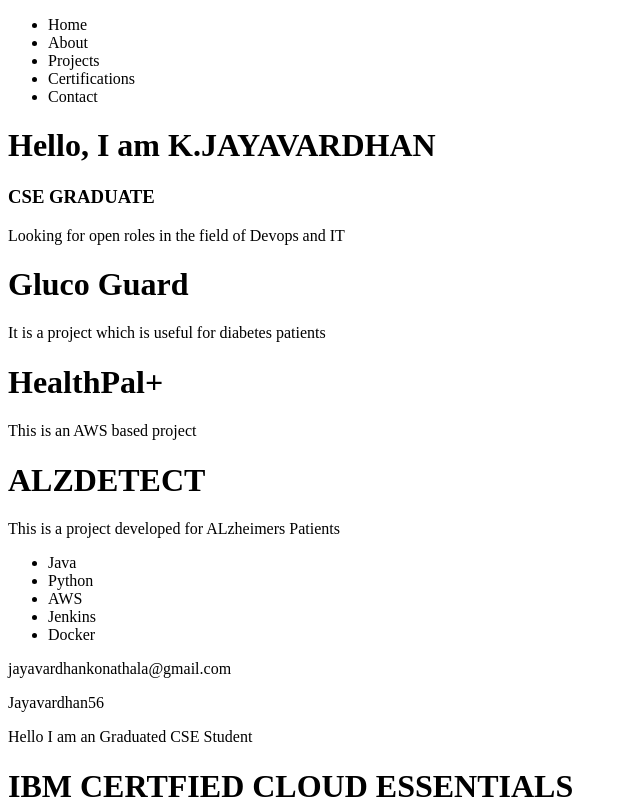
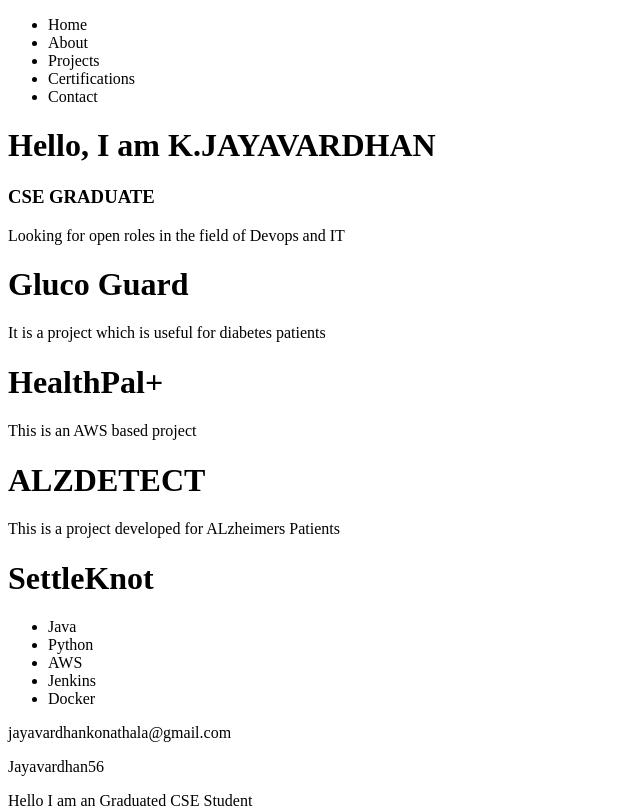
Before and after one commit to Jayavardhan56/My-Portfolio, a React app in the folder portfolio/: page / in a window 1280 px wide. Shown: the top 808 px of the page, without its empty margins (0-640 px from the left). Built offline with nearby package versions, Linux system fonts and the light colour scheme; the HTML template or start-up script is replaced by a standard one.

Commit message:
Add SettleKnot project to Projects component

```diff
--- a/portfolio/src/components/Projects.jsx
+++ b/portfolio/src/components/Projects.jsx
@@ -7,6 +7,7 @@ export default function Projects(){
         <p>This is an AWS based project</p>
         <h1>ALZDETECT</h1>
         <p>This is a project developed for ALzheimers Patients</p>
+        <h1>SettleKnot</h1>
         </>
     )
 }
```
